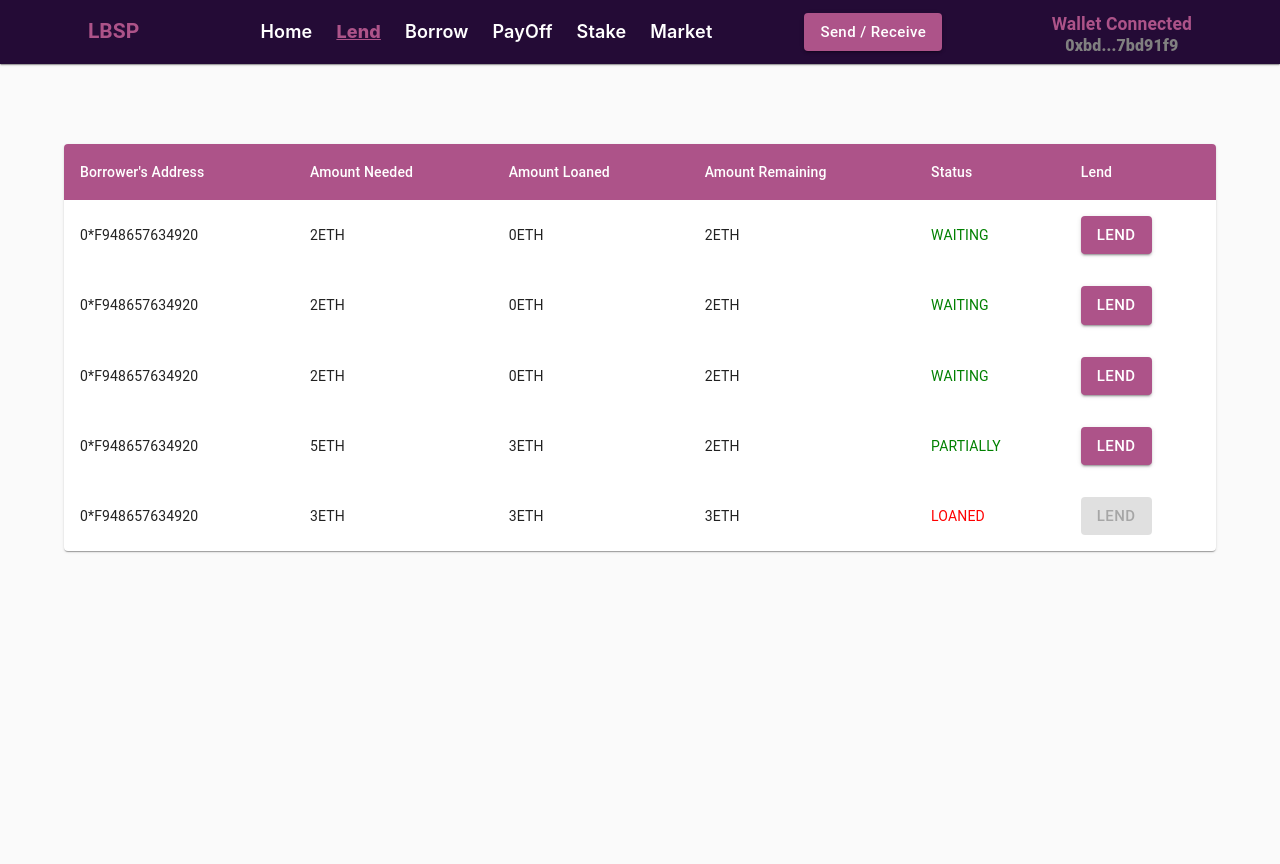
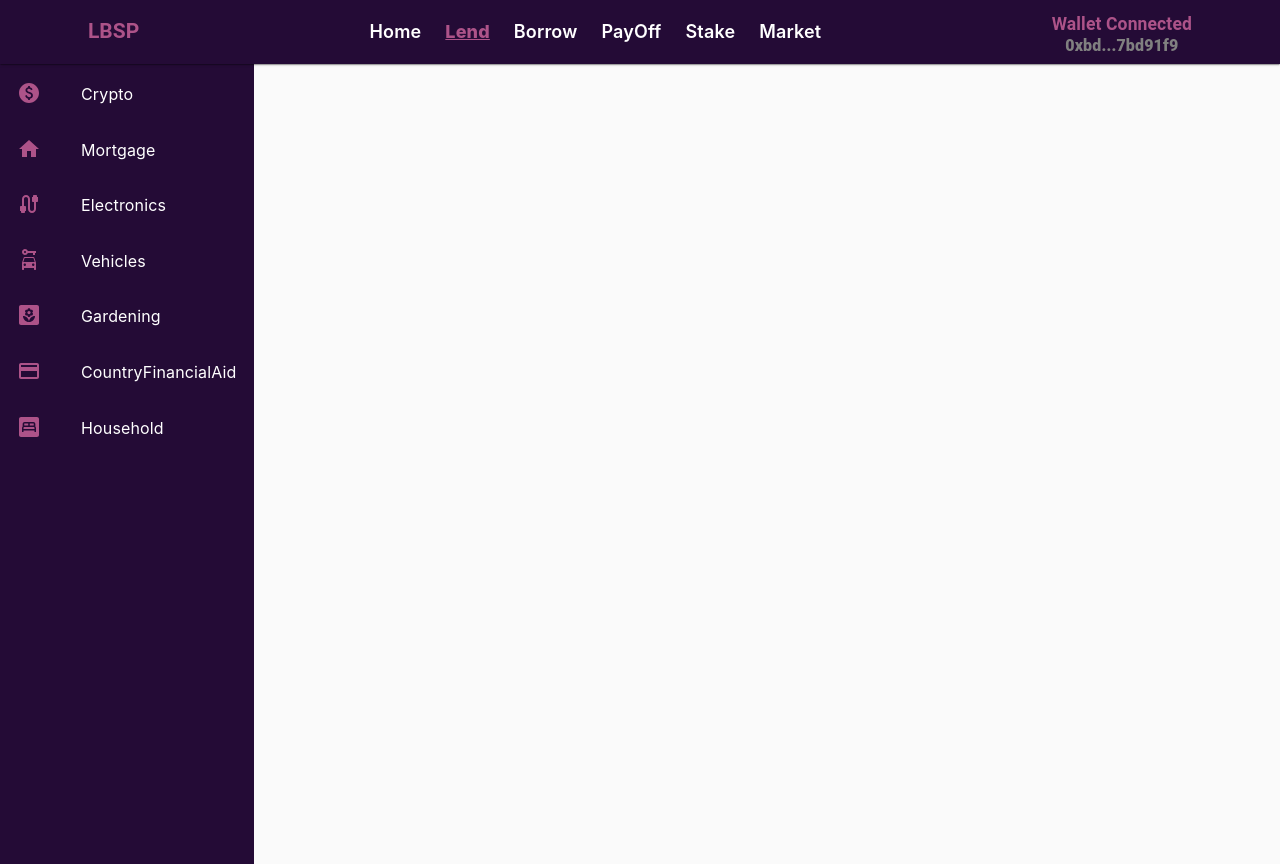
Before and after one commit to ANNMAINAWANGARI/deFilendingdapp, a React (Create React App) app: page /lend in a window 1280 px wide. Before the commit the page ends 800 px from the top, so only its background shows below. Built offline with nearby package versions, Linux system fonts and the light colour scheme.

Commit message:
added lending sections

```diff
--- a/src/App.js
+++ b/src/App.js
@@ -6,13 +6,28 @@ import Lendingpage from './pages/Lendingpage';
 import Stakingpage from './pages/Stakingpage';
 import PayOffpage from './pages/PayOffpage';
 import MarketsPage from './pages/MarketsPage';
+import LendingTable from './components/LendingTable';
+import Household from './components/Household';
+import Mortgage from './components/Mortgage';
+import Automotive from './components/Automotive';
+import Gardening from './components/Gardening';
+import Electronics from './components/Electronics';
+import CountryFinancialAid from './components/CountryFinancialAid';
 function App() {
   return (
     <BrowserRouter>
       <Routes>
         <Route path="/" element={<Homepage />} />
         <Route path="/borrow" element={<Borrowpage />} />
-        <Route path="/lend" element={<Lendingpage />} />
+        <Route path="/lend" element={<Lendingpage />}>
+          <Route path="crypto" element={<LendingTable />} />
+          <Route path="mortgage" element={<Mortgage />} />
+          <Route path="electronics" element={<Electronics />} />
+          <Route path="vehicles" element={<Automotive />} />
+          <Route path="gardening" element={<Gardening />} />
+          <Route path="CountryFinancialAid" element={<CountryFinancialAid />} />
+          <Route path="household" element={<Household />} />
+        </Route>
         <Route path="/stake" element={<Stakingpage />} />
         <Route path="/payoff" element={<PayOffpage />} />
         <Route path="/market" element={<MarketsPage />} />
--- /dev/null
+++ b/src/components/Automotive.jsx
@@ -0,0 +1,7 @@
+import React from 'react';
+
+const Automotive = () => {
+  return <div>Automotive</div>;
+};
+
+export default Automotive;
--- /dev/null
+++ b/src/components/CountryFinancialAid.jsx
@@ -0,0 +1,7 @@
+import React from 'react';
+
+const CountryFinancialAid = () => {
+  return <div>CountryFinancialAid</div>;
+};
+
+export default CountryFinancialAid;
--- /dev/null
+++ b/src/components/Electronics.jsx
@@ -0,0 +1,7 @@
+import React from 'react';
+
+const Electronics = () => {
+  return <div>Electronics</div>;
+};
+
+export default Electronics;
--- /dev/null
+++ b/src/components/Gardening.jsx
@@ -0,0 +1,7 @@
+import React from 'react';
+
+const Gardening = () => {
+  return <div>Gardening</div>;
+};
+
+export default Gardening;
--- /dev/null
+++ b/src/components/Household.jsx
@@ -0,0 +1,7 @@
+import React from 'react';
+
+const Household = () => {
+  return <div>Household</div>;
+};
+
+export default Household;
--- /dev/null
+++ b/src/components/LendSections.jsx
@@ -0,0 +1,36 @@
+import { Box } from '@mui/material';
+import React from 'react';
+import { NavLink } from 'react-router-dom';
+
+const LendSections = ({ title, Icon }) => {
+  return (
+    <div>
+      <NavLink
+        to={`/lend/${title}`}
+        variant="h5"
+        style={({ isActive }) => {
+          return {
+            display: 'flex',
+            alignItems: 'center',
+            marginTop: 32,
+            borderRadius: '33px',
+            padding: 12,
+            margin: 5,
+            textTransform: 'capitalize',
+            color: isActive ? '#240b36' : 'white',
+            cursor: 'pointer',
+            textDecoration: 'none',
+            backgroundColor: isActive ? 'white' : 'transparent'
+          };
+        }}
+      >
+        <Box mr={5} sx={{ color: 'primary.main' }}>
+          {Icon}
+        </Box>
+        {title}
+      </NavLink>
+    </div>
+  );
+};
+
+export default LendSections;
--- /dev/null
+++ b/src/components/LendingTable.jsx
@@ -0,0 +1,70 @@
+import {
+  Button,
+  Container,
+  Paper,
+  Table,
+  TableBody,
+  TableCell,
+  TableContainer,
+  TableHead,
+  TableRow
+} from '@mui/material';
+import React from 'react';
+import { tableCellClasses } from '@mui/material/TableCell';
+const rows = [
+  { key: 1, borrower: '0*F948657634920', amountN: '2ETH', amountL: '0ETH', amountR: '2ETH', status: 'WAITING' },
+  { key: 2, borrower: '0*F948657634920', amountN: '2ETH', amountL: '0ETH', amountR: '2ETH', status: 'WAITING' },
+  { key: 3, borrower: '0*F948657634920', amountN: '2ETH', amountL: '0ETH', amountR: '2ETH', status: 'WAITING' },
+  { key: 4, borrower: '0*F948657634920', amountN: '5ETH', amountL: '3ETH', amountR: '2ETH', status: 'PARTIALLY' },
+  { key: 5, borrower: '0*F948657634920', amountN: '3ETH', amountL: '3ETH', amountR: '3ETH', status: 'LOANED' }
+];
+
+const LendingTable = () => {
+  return (
+    <div>
+      <Container maxWidth="lg" sx={{ paddingLeft: '8px', paddingRight: '8px', marginTop: 10 }}>
+        <TableContainer component={Paper}>
+          <Table
+            sx={{
+              //maxWidth: '300px',
+              [`& .${tableCellClasses.root}`]: {
+                borderBottom: 'none'
+              }
+            }}
+          >
+            <TableHead sx={{ backgroundColor: 'primary.main' }}>
+              <TableRow>
+                <TableCell sx={{ color: 'white' }}>Borrower&apos;s Address</TableCell>
+                <TableCell sx={{ color: 'white' }}>Amount Needed</TableCell>
+                <TableCell sx={{ color: 'white' }}>Amount Loaned</TableCell>
+                <TableCell sx={{ color: 'white' }}>Amount Remaining</TableCell>
+                <TableCell sx={{ color: 'white' }}>Status</TableCell>
+                <TableCell sx={{ color: 'white' }}>Lend</TableCell>
+              </TableRow>
+            </TableHead>
+            <TableBody>
+              {rows.map(row => (
+                <TableRow key={row.key}>
+                  <TableCell align="left">{row.borrower}</TableCell>
+                  <TableCell align="left">{row.amountN}</TableCell>
+                  <TableCell align="left">{row.amountL}</TableCell>
+                  <TableCell align="left">{row.amountR}</TableCell>
+                  <TableCell align="left" sx={{ color: row.status === 'LOANED' ? 'red' : 'green' }}>
+                    {row.status}
+                  </TableCell>
+                  <TableCell align="left">
+                    <Button variant="contained" disabled={row.status === 'LOANED'}>
+                      Lend
+                    </Button>
+                  </TableCell>
+                </TableRow>
+              ))}
+            </TableBody>
+          </Table>
+        </TableContainer>
+      </Container>
+    </div>
+  );
+};
+
+export default LendingTable;
--- /dev/null
+++ b/src/components/Mortgage.jsx
@@ -0,0 +1,7 @@
+import React from 'react';
+
+const Mortgage = () => {
+  return <div>Mortgage</div>;
+};
+
+export default Mortgage;
--- a/src/components/Navbar.jsx
+++ b/src/components/Navbar.jsx
@@ -59,9 +59,9 @@ const Navbar = () => {
               <NavLink to="/market" style={navLinkStyles}>
                 Market
               </NavLink>
-              <Button variant="contained" sx={{ marginLeft: 10, textTransform: 'capitalize' }}>
+              {/*<Button variant="contained" sx={{ marginLeft: 10, textTransform: 'capitalize' }}>
                 Send / Receive
-              </Button>
+              </Button>*/}
             </Hidden>
           </Box>
           <Box sx={{ display: 'flex', flexDirection: 'column' }}>
--- a/src/pages/Lendingpage.jsx
+++ b/src/pages/Lendingpage.jsx
@@ -1,69 +1,47 @@
-import {
-  Container,
-  Paper,
-  Table,
-  TableContainer,
-  TableHead,
-  TableRow,
-  TableCell,
-  TableBody,
-  Button
-} from '@mui/material';
+import { Box, Hidden } from '@mui/material';
 import React from 'react';
+import LendingTable from '../components/LendingTable';
+import LendSections from '../components/LendSections';
 import Navbar from '../components/Navbar';
-import { tableCellClasses } from '@mui/material/TableCell';
-const rows = [
-  { key: 1, borrower: '0*F948657634920', amountN: '2ETH', amountL: '0ETH', amountR: '2ETH', status: 'WAITING' },
-  { key: 2, borrower: '0*F948657634920', amountN: '2ETH', amountL: '0ETH', amountR: '2ETH', status: 'WAITING' },
-  { key: 3, borrower: '0*F948657634920', amountN: '2ETH', amountL: '0ETH', amountR: '2ETH', status: 'WAITING' },
-  { key: 4, borrower: '0*F948657634920', amountN: '5ETH', amountL: '3ETH', amountR: '2ETH', status: 'PARTIALLY' },
-  { key: 5, borrower: '0*F948657634920', amountN: '3ETH', amountL: '3ETH', amountR: '3ETH', status: 'LOANED' }
-];
+import PaidIcon from '@mui/icons-material/Paid';
+import HomeIcon from '@mui/icons-material/Home';
+import CarRentalIcon from '@mui/icons-material/CarRental';
+import CableIcon from '@mui/icons-material/Cable';
+import YardIcon from '@mui/icons-material/Yard';
+import BedroomParentIcon from '@mui/icons-material/BedroomParent';
+import CreditCardIcon from '@mui/icons-material/CreditCard';
+import { Outlet } from 'react-router-dom';
 
 const Lendingpage = () => {
   return (
     <div>
       <Navbar />
-      <Container maxWidth="lg" sx={{ paddingLeft: '8px', paddingRight: '8px', marginTop: 10 }}>
-        <TableContainer component={Paper}>
-          <Table
-            sx={{
-              [`& .${tableCellClasses.root}`]: {
-                borderBottom: 'none'
-              }
+      <div style={{ display: 'flex' }}>
+        <Hidden mdDown>
+          <section
+            style={{
+              //flexBasis: '20%',
+              display: 'flex',
+              flexDirection: 'column',
+              alignItems: 'center',
+              justifyContent: 'center',
+              backgroundColor: '#240b36',
+              height: '100vh'
             }}
           >
-            <TableHead sx={{ backgroundColor: 'primary.main' }}>
-              <TableRow>
-                <TableCell sx={{ color: 'white' }}>Borrower&apos;s Address</TableCell>
-                <TableCell sx={{ color: 'white' }}>Amount Needed</TableCell>
-                <TableCell sx={{ color: 'white' }}>Amount Loaned</TableCell>
-                <TableCell sx={{ color: 'white' }}>Amount Remaining</TableCell>
-                <TableCell sx={{ color: 'white' }}>Status</TableCell>
-                <TableCell sx={{ color: 'white' }}>Lend</TableCell>
-              </TableRow>
-            </TableHead>
-            <TableBody>
-              {rows.map(row => (
-                <TableRow key={row.key}>
-                  <TableCell align="left">{row.borrower}</TableCell>
-                  <TableCell align="left">{row.amountN}</TableCell>
-                  <TableCell align="left">{row.amountL}</TableCell>
-                  <TableCell align="left">{row.amountR}</TableCell>
-                  <TableCell align="left" sx={{ color: row.status === 'LOANED' ? 'red' : 'green' }}>
-                    {row.status}
-                  </TableCell>
-                  <TableCell align="left">
-                    <Button variant="contained" disabled={row.status === 'LOANED'}>
-                      Lend
-                    </Button>
-                  </TableCell>
-                </TableRow>
-              ))}
-            </TableBody>
-          </Table>
-        </TableContainer>
-      </Container>
+            <Box sx={{ justifyContent: 'space-between', height: '100%', marginTop: 'auto' }}>
+              <LendSections title="crypto" selected Icon={<PaidIcon />} />
+              <LendSections title="mortgage" Icon={<HomeIcon />} />
+              <LendSections title="electronics" Icon={<CableIcon />} />
+              <LendSections title="vehicles" Icon={<CarRentalIcon />} />
+              <LendSections title="gardening" Icon={<YardIcon />} />
+              <LendSections title="CountryFinancialAid" Icon={<CreditCardIcon />} />
+              <LendSections title="household" Icon={<BedroomParentIcon />} />
+            </Box>
+          </section>
+        </Hidden>
+        <Outlet />
+      </div>
     </div>
   );
 };
```
Also changed, not shown: 1 other file (tests, documents, lock files or other folders).
